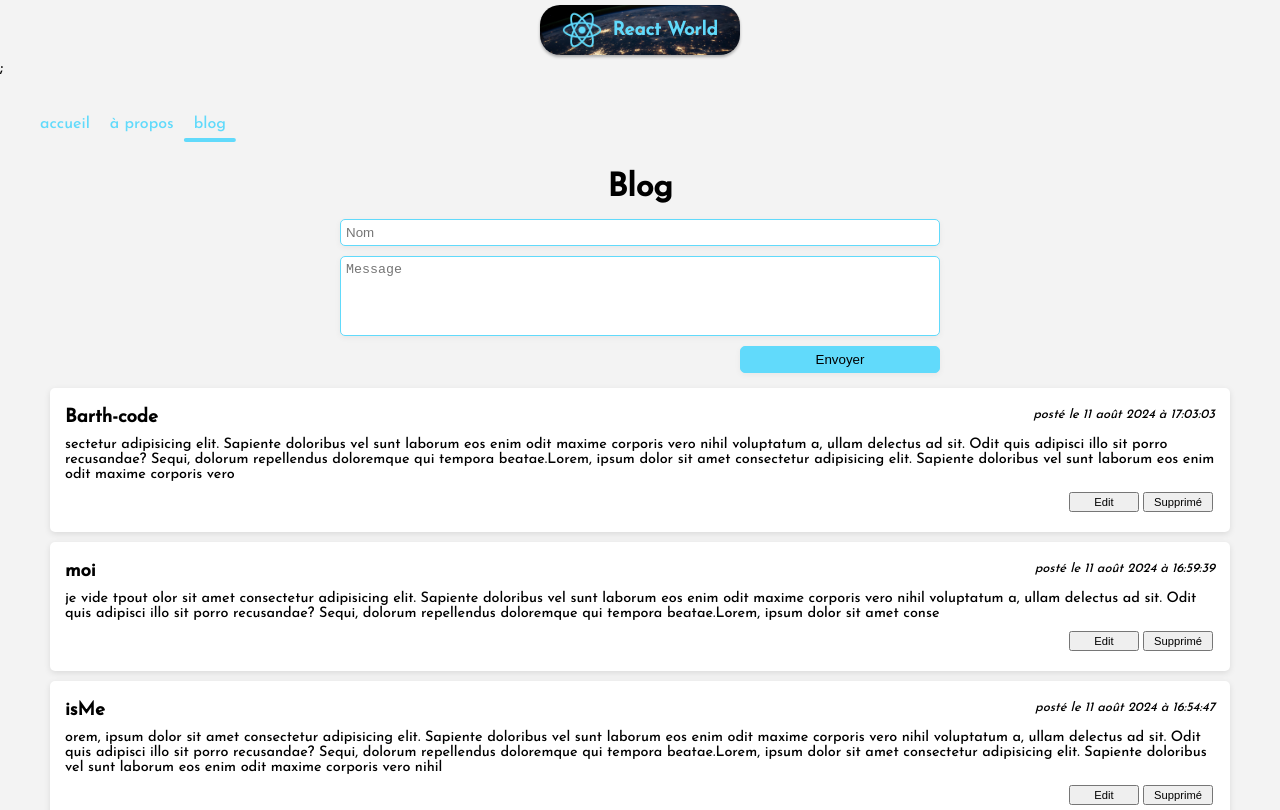
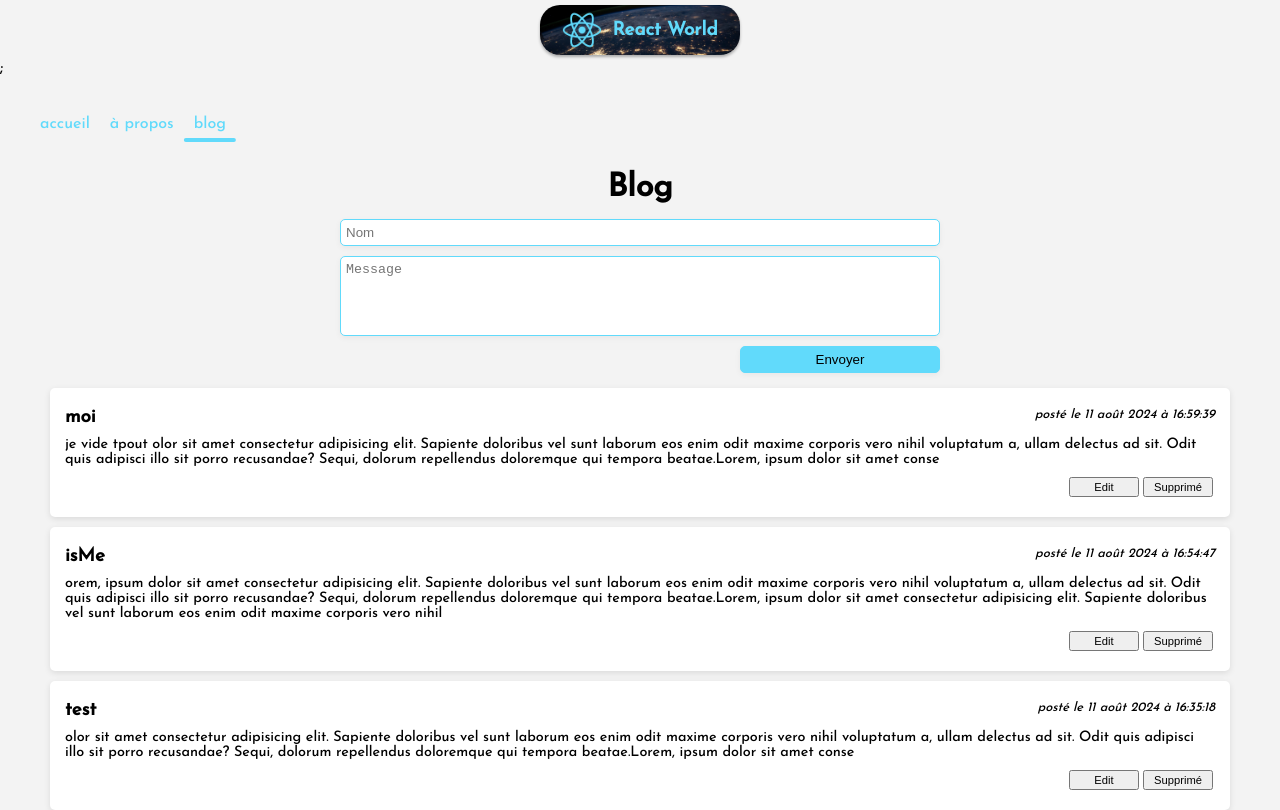
Before and after one commit to Barth-code/Projet-React2, a React (Create React App) app: page /blog in a window 1280 px wide. Shown: the top 810 px of the page. Built offline with nearby package versions, Linux system fonts and the light colour scheme; data requests are answered from the project's data file.

Commit message:
style edit

```diff
--- a/src/assets/db.json
+++ b/src/assets/db.json
@@ -37,16 +37,7 @@
       "date": 1723395579772
     },
     {
-      "id": "9c1b",
-      "author": "Barth-code",
-      "content": "sectetur adipisicing elit. Sapiente doloribus vel sunt laborum eos enim odit maxime corporis vero nihil voluptatum a, ullam delectus ad sit. Odit quis adipisci illo sit porro recusandae? Sequi, dolorum repellendus doloremque qui tempora beatae.Lorem, ipsum dolor sit amet consectetur adipisicing elit. Sapiente doloribus vel sunt laborum eos enim odit maxime corporis vero",
-      "date": 1723395783966
-    },
-    {
-      "id": "ad4b"
-    },
-    {
-      "id": "a9ec"
+      "id": "9c1b"
     }
   ]
 }
--- a/src/components/Article.js
+++ b/src/components/Article.js
@@ -28,7 +28,10 @@ const Article = ({ article }) => {
   };
 
   return (
-    <div className="article">
+    <div
+      className="article"
+      style={{ background: isEditing ? "#f3feff" : "white" }}
+    >
       <div className="card-header">
         <h3>{article.author} </h3>
         <em>posté le {dateFormater(article.date)} </em>
```
